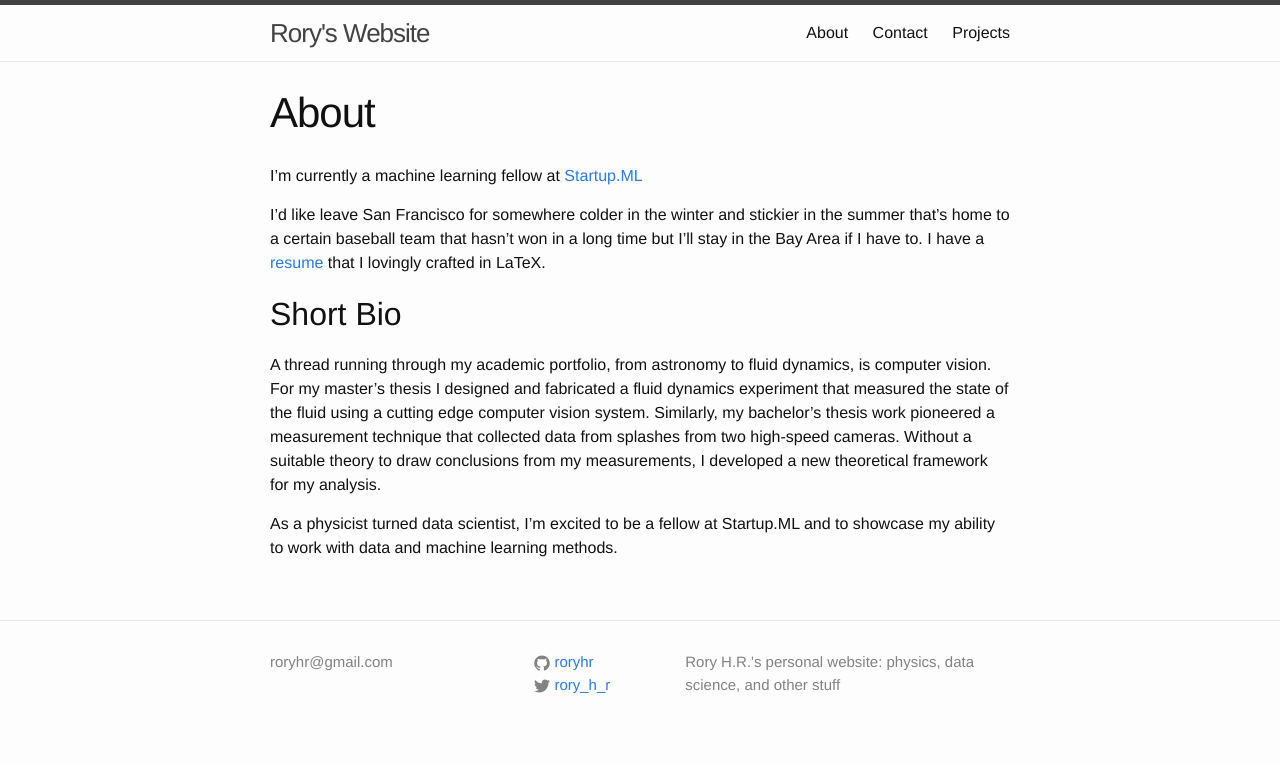
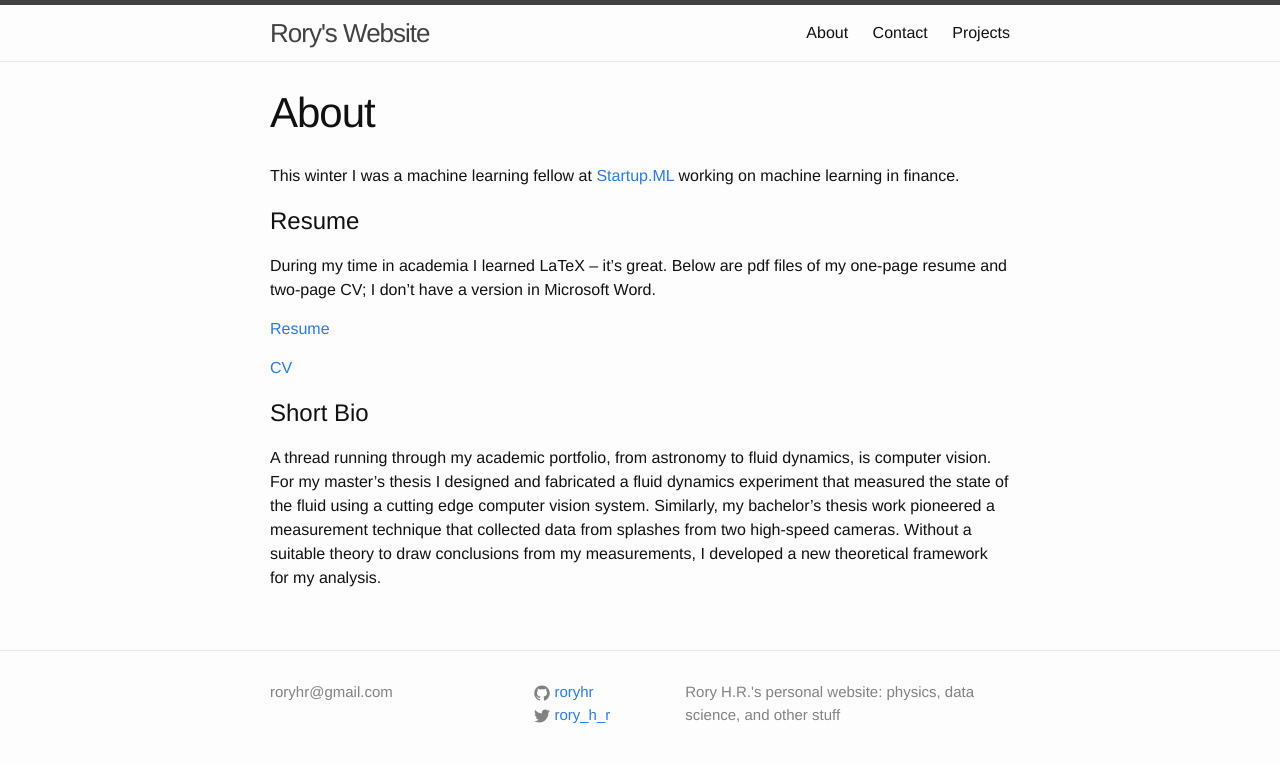
Before and after one commit to roryhr/roryhr.github.io, a Jekyll site: the page built from about.md, in a window 1280 px wide. Shown: the top 763 px of the page. Built offline with Jekyll 4.4.1, drawn with Linux system fonts in a browser that asks for light colours.

Commit message:
updating about and projects pages

```diff
--- a/about.md
+++ b/about.md
@@ -4,24 +4,25 @@ title: About
 permalink: /about/
 ---
 
-I'm currently a machine learning fellow at [Startup.ML](Startup.ML)
+This winter I was a machine learning fellow at [Startup.ML](Startup.ML) working on
+machine learning in finance.
 
-I'd like leave San Francisco for somewhere colder in the
-winter and stickier in the summer that's home to a certain
-baseball team that hasn't won in a long time but I'll stay in the
-Bay Area if I have to. I have a
-[resume](https://github.com/roryhr/resume/raw/master/rhartong-redden_resume.pdf) that I lovingly crafted in LaTeX.
+# Resume
+During my time in academia I learned LaTeX -- it's great.
+Below are pdf files of my one-page resume and two-page CV; I don't have a version in Microsoft Word.
 
-## Short Bio
+[Resume](https://github.com/roryhr/resume/raw/master/rhartong_redden_resume.pdf)
+
+[CV](https://github.com/roryhr/resume/raw/master/rhartong_redden_cv.pdf)
+
+# Short Bio
 
 A thread running through my academic portfolio, from astronomy to
 fluid dynamics, is computer vision. For my master’s thesis I designed and
 fabricated a fluid dynamics experiment that measured the state of the fluid
-using a cutting edge computer vision system. Similarly, my bachelor’s thesis
+using a cutting edge computer vision system.
+Similarly, my bachelor’s thesis
 work pioneered a measurement technique that collected data from splashes from
-two high-speed cameras. Without a suitable theory to draw conclusions from my
+two high-speed cameras.
+Without a suitable theory to draw conclusions from my
 measurements, I developed a new theoretical framework for my analysis.
-
-
-As a physicist turned data scientist, I’m excited to be a fellow at Startup.ML
-and to showcase my ability to work with data and machine learning methods.
```
Also changed, not shown: projects.md (+9 -4 lines), Gemfile.lock.
